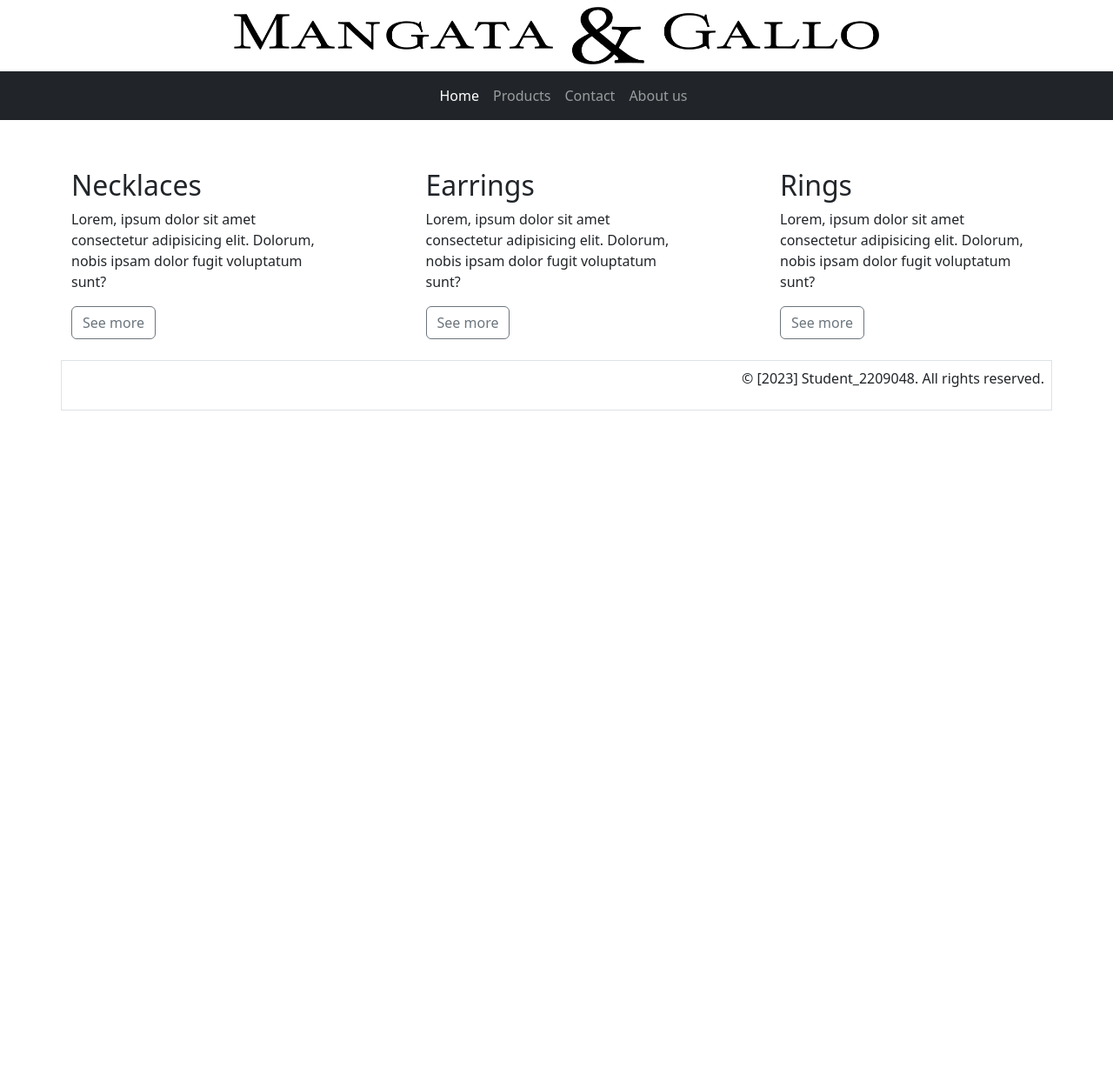
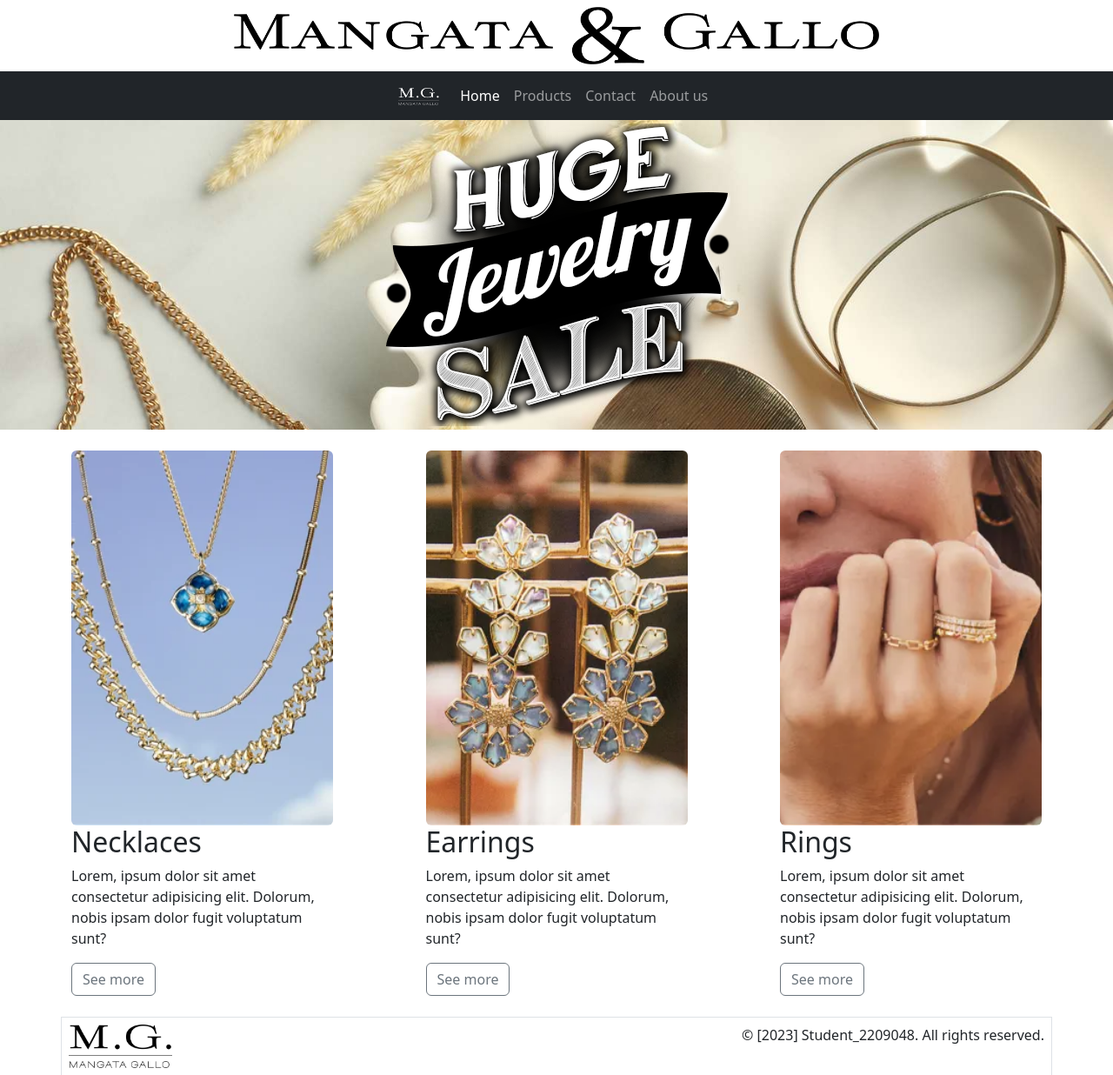
Before and after one commit to thodd2209048/mangata-and-gallo, a plain HTML site: page index.html in a window 1280 px wide. Shown: the whole page at 87% size. Before the commit the page ends 800 px from the top, so only its background shows below. Drawn offline with nearby package versions, Linux system fonts and the light colour scheme; the site is published under a folder, as on GitHub Pages, so addresses that start at the root find nothing.

Commit message:
homepage

```diff
--- a/index.html
+++ b/index.html
@@ -38,7 +38,7 @@
   <nav class="navbar bg-dark navbar-expand-md sticky-top" data-bs-theme="dark">
     <div class="container justify-content-left justify-content-md-center" id="top-navbar">
       <a class="navbar-brand " href="#">
-        <img src="/image/Asset 3@3x.png" alt="" style="height: 20px;">
+        <img src="./image/Asset 3@3x.png" alt="" style="height: 20px;">
       </a>
       <button class="navbar-toggler" type="button" data-bs-toggle="collapse" data-bs-target="#navbarSupportedContent"
         aria-controls="navbarSupportedContent" aria-expanded="false" aria-label="Toggle navigation">
@@ -46,7 +46,7 @@
       </button>
       <div class="navbar-collapse collapse " id="navbarSupportedContent">
         <ul class="navbar-nav me-20 mb-2 mb-lg-0 ">
-          <a class="nav-link active" aria-current="page" href="#">Home</a>
+          <a class="nav-link active" aria-current="page" href="index.html">Home</a>
           <a class="nav-link" aria-current="page" href="#" href="">Products</a>
           <a class="nav-link" aria-current="page" href="#" href="">Contact</a>
           <a class="nav-link" aria-current="page" href="#" href="">About us</a>
@@ -59,7 +59,7 @@
     <div class="container-fluid">
       <div class="banner row ">
         <div class="col justify-content-center p-1 d-flex" id="top-banner">
-          <img src="/image/sale.png" alt="" class="img-fluid">
+          <img src="./image/sale.png" alt="" class="img-fluid">
         </div>
       </div>
     </div>
@@ -67,7 +67,7 @@
       <div class="row justify-content-center justify-content-sm-between gutter-lg-2">
         <div class="col-12 col-sm-4 mb-4" style="max-width: 325px;">
           <article>
-            <img src=" /image/products/Category_Image_28.webp" alt="" class="img-fluid rounded" style="width: 100%;">
+            <img src="./image/products/Category_Image_28.webp" alt="" class="img-fluid rounded" style="width: 100%;">
             <h2>Necklaces</h2>
             <p>Lorem, ipsum dolor sit amet consectetur adipisicing elit. Dolorum, nobis ipsam dolor fugit voluptatum
               sunt?</p>
@@ -76,7 +76,7 @@
         </div>
         <div class="col-12 col-sm-4 mb-4" style="max-width: 325px;">
           <article>
-            <img src="/image/products/Category_Image_29.webp" alt="" class="img-fluid rounded" style="width: 100%;">
+            <img src="./image/products/Category_Image_29.webp" alt="" class="img-fluid rounded" style="width: 100%;">
             <h2>Earrings</h2>
             <p>Lorem, ipsum dolor sit amet consectetur adipisicing elit. Dolorum, nobis ipsam dolor fugit voluptatum
               sunt?</p>
@@ -85,7 +85,7 @@
         </div>
         <div class="col-12 col-sm-4 mb-4" style="max-width: 325px;">
           <article>
-            <img src="/image/products/Category_Image_30.webp" alt="" class="img-fluid rounded" style="width: 100%;">
+            <img src="./image/products/Category_Image_30.webp" alt="" class="img-fluid rounded" style="width: 100%;">
             <h2>Rings</h2>
             <p>Lorem, ipsum dolor sit amet consectetur adipisicing elit. Dolorum, nobis ipsam dolor fugit voluptatum
               sunt?</p>
@@ -100,7 +100,7 @@
   <footer class="border container p-2">
     <div class="row">
       <div class="col">
-        <img src="/image/Asset 1@3x.png" alt="" style="height: 50px;">
+        <img src="./image/Asset 1@3x.png" alt="" style="height: 50px;">
       </div>
       <div class="col ">
         <p class="text-end">© [2023] Student_2209048. All rights reserved.</p>
--- a/styles.css
+++ b/styles.css
@@ -3,6 +3,6 @@
 }
 
 #top-banner {
-  background-image: url("/image/banner.jpg");
+  background-image: url("./image/banner.jpg");
   background-size: cover;
 }
```
Also changed, not shown: image/products/Category_Image_44.jpg (deleted), image/products/Category_Image_45.jpg (deleted), image/products/Category_Image_47.jpg (deleted), 1 other file.
